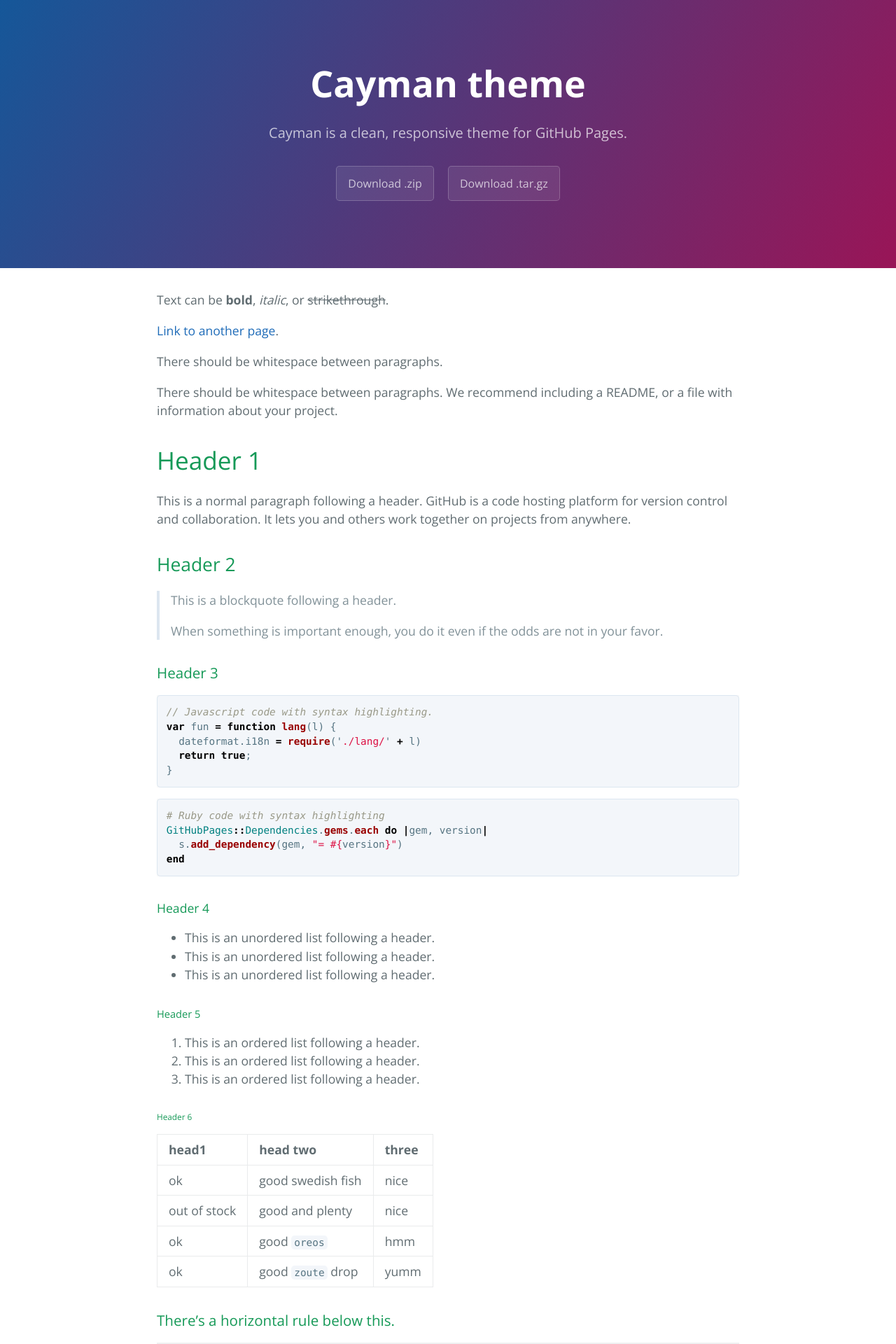
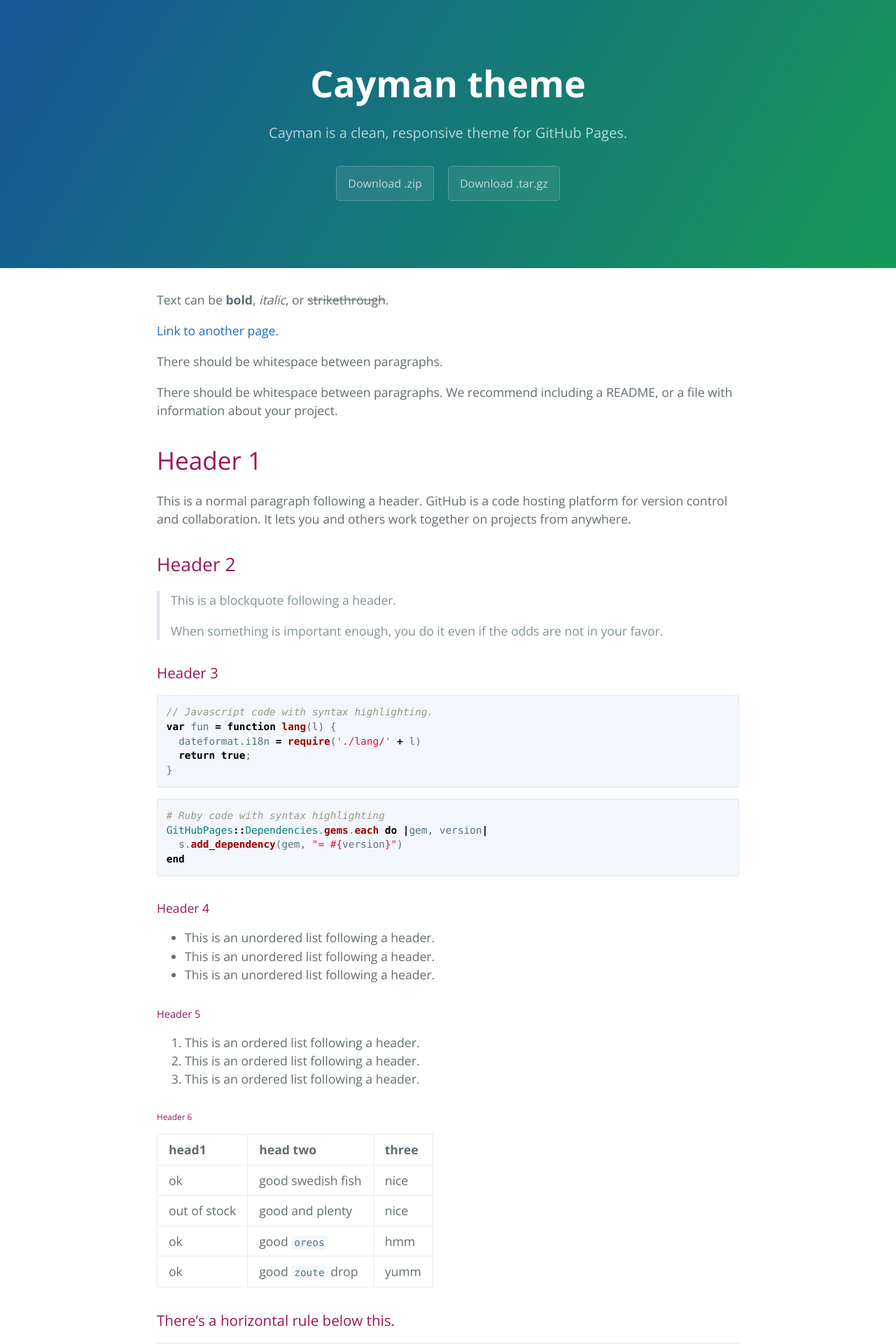
Before and after one commit to ufluidics101/ufluidics101.github.io, a Jekyll site: the page built from index.md, in a window 1280 px wide. Shown: the top 1920 px of the page at 70% size. Built offline with Jekyll 4.4.1, drawn with Linux system fonts in a browser that asks for light colours.

Commit message:
Update variables.scss

```diff
--- a/_sass/variables.scss
+++ b/_sass/variables.scss
@@ -4,12 +4,12 @@ $medium-breakpoint: 42em !default;
 
 // Headers
 $header-heading-color: #fff !default;
-//$header-bg-color: #159957 !default;
-$header-bg-color: #991557 !default;
+$header-bg-color: #159957 !default;
 $header-bg-color-secondary: #155799 !default;
 
 // Text
-$section-headings-color: #159957 !default;
+//$section-headings-color: #159957 !default;
+$section-headings-color: #991557 !default;
 $body-text-color: #606c71 !default;
 $body-link-color: #1e6bb8 !default;
 $blockquote-text-color: #819198 !default;
```
